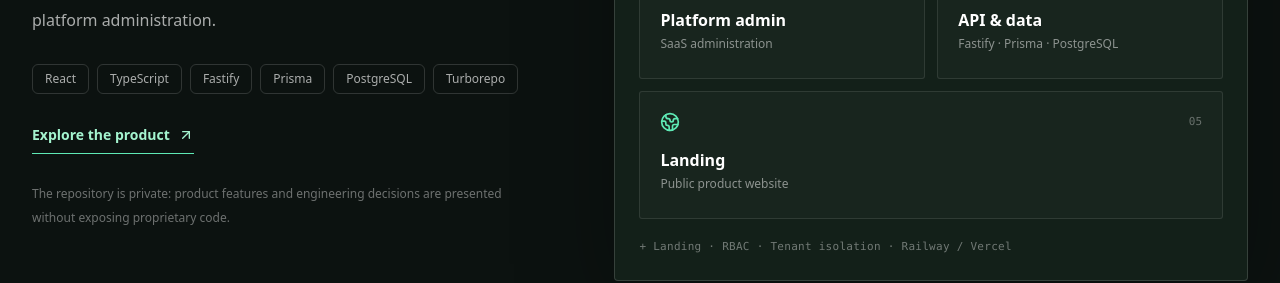
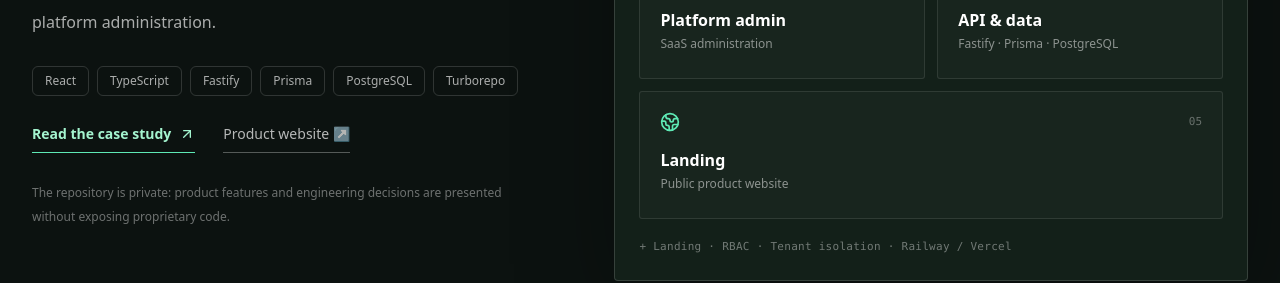
Before and after one commit to RusoMDK/luis-manuel-santos-portfolio, a Next.js app: page /en in a window 1280 px wide. Shown: the part 1680-1963 px from the top of the page. Built offline with nearby package versions, Linux system fonts and the light colour scheme.

Commit message:
feat(navigation): link featured KWAD to bilingual case study

```diff
--- a/components/marketing/sections/kwad-feature.tsx
+++ b/components/marketing/sections/kwad-feature.tsx
@@ -1,5 +1,6 @@
 import { ArrowUpRight, Boxes, Database, LayoutDashboard, ShieldCheck, ShoppingBag, Globe2 } from "lucide-react";
 import { Container } from "@/components/marketing/shared/container";
+import { Link } from "@/i18n/navigation";
 
 type FeatureItem = {
   title: string;
@@ -45,9 +46,14 @@ export const KwadFeature = ({ locale }: KwadFeatureProps) => {
                 <span key={technology} className="rounded-md border border-white/15 px-3 py-1.5 text-xs text-white/65">{technology}</span>
               ))}
             </div>
-            <a href="https://getkwad.com" target="_blank" rel="noopener noreferrer" className="inline-flex items-center gap-2 border-b border-emerald-300 pb-2 text-sm font-semibold text-emerald-200 transition-colors hover:text-white">
-              {isSpanish ? "Explorar el producto" : "Explore the product"} <ArrowUpRight aria-hidden="true" className="h-4 w-4" />
-            </a>
+            <div className="flex flex-wrap items-center gap-7">
+              <Link href="/kwad" className="inline-flex items-center gap-2 border-b border-emerald-300 pb-2 text-sm font-semibold text-emerald-200 transition-colors hover:text-white">
+                {isSpanish ? "Ver caso de estudio" : "Read the case study"} <ArrowUpRight aria-hidden="true" className="h-4 w-4" />
+              </Link>
+              <a href="https://getkwad.com" target="_blank" rel="noopener noreferrer" className="inline-flex items-center gap-2 border-b border-white/30 pb-2 text-sm text-white/70 transition-colors hover:text-white">
+                {isSpanish ? "Web del producto" : "Product website"} ↗
+              </a>
+            </div>
             <p className="max-w-lg text-xs leading-6 text-white/40">
               {isSpanish ? "El repositorio es privado: presento las funcionalidades y decisiones técnicas sin exponer código propietario." : "The repository is private: product features and engineering decisions are presented without exposing proprietary code."}
             </p>
```
